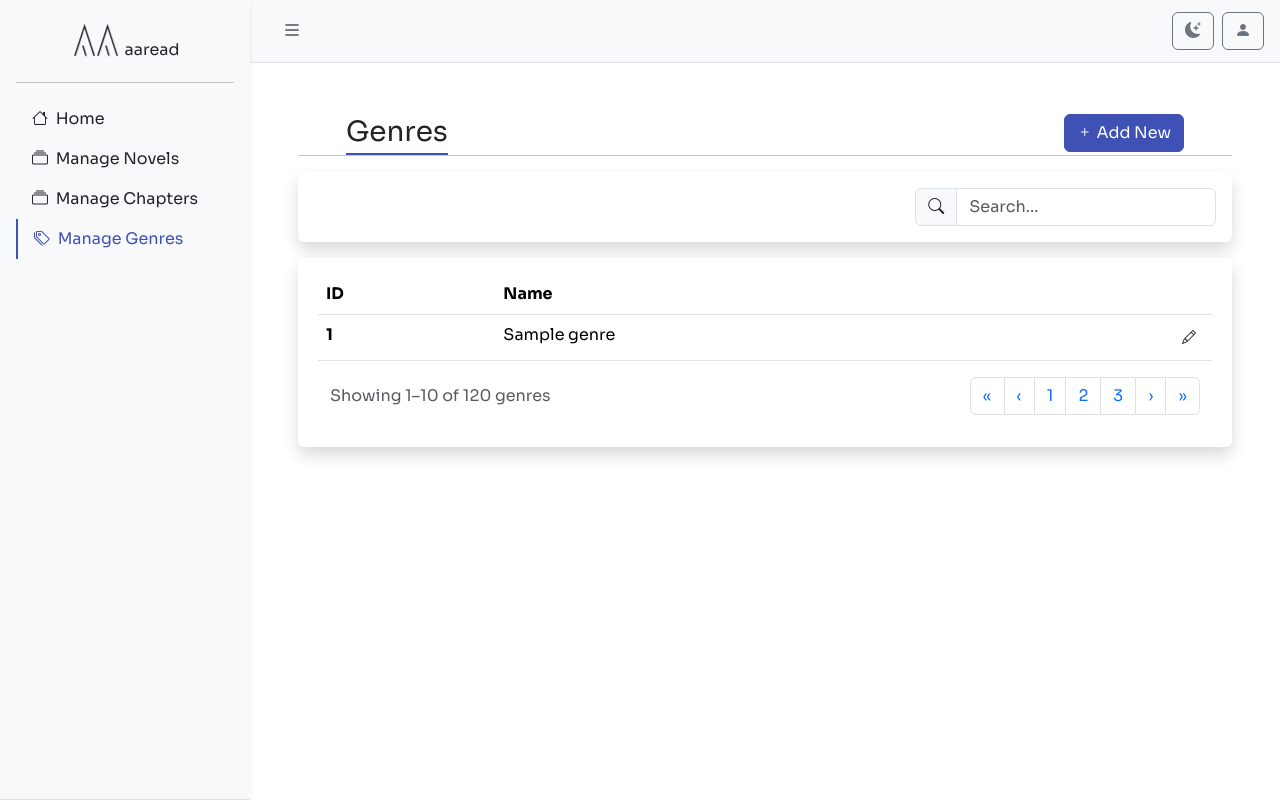
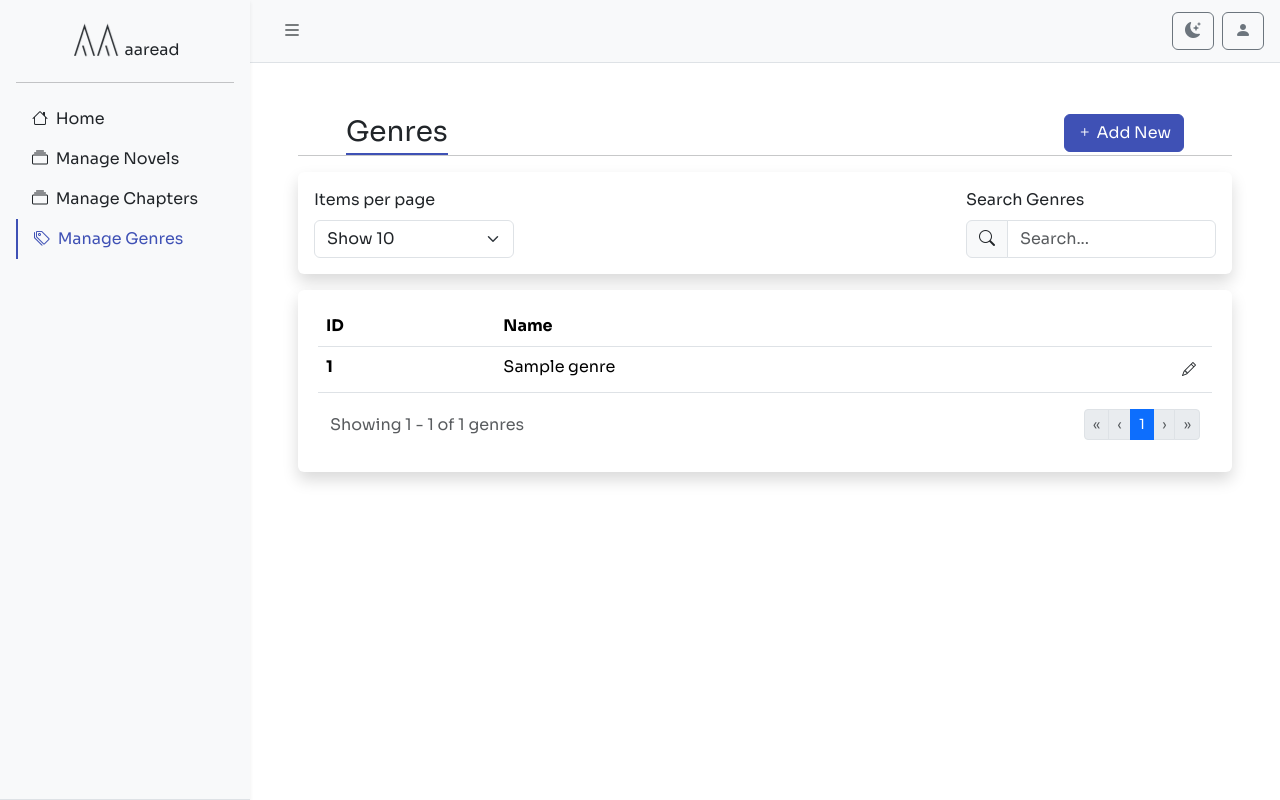
Before and after one commit to anthonyA1214/aaread, a Flask app: page /admin/genres in a window 1280 px wide. Run offline with Flask 3, Linux system fonts and the light colour scheme; the visitor is signed in with stand-in values (Sample User, id 1); tables that the repository leaves empty hold one stand-in row (values such as "Sample post").

Commit message:
Add pagination and search functionality, and per-page entry control

```diff
--- a/routes/admin.py
+++ b/routes/admin.py
@@ -27,10 +27,10 @@ def view_novels():
 @admin_bp.route("/novels/add", methods=["GET", "POST"])
 @admin_required
 def add_novel():
-    if request.method == "POST":
-        pass
-    else:
-        return render_template("admin/novels/add.html")
+        if request.method == "POST":
+            pass
+        else:
+            return render_template("admin/novels/add.html")
 
 
 @admin_bp.route("/novels/<int:novel_id>/edit", methods=["GET", "POST"])
@@ -81,9 +81,18 @@ def delete_chapter(novel_id):
 @admin_bp.route("/genres")
 @admin_required
 def view_genres():
-    genres = Genre.query.all()
+    page = request.args.get('page', 1, type=int)
+    per_page = request.args.get('per_page', 10, type=int)
+    search = request.args.get('search', '')
 
-    return render_template("admin/genres/list.html", genres=genres)
+    query = Genre.query
+    if search:
+        query = query.filter(Genre.name.ilike(f"%{search}%"))
+
+    pagination = query.order_by(Genre.id.asc()).paginate(page=page, per_page=per_page, error_out=False)
+    genres = pagination.items
+
+    return render_template("admin/genres/list.html", genres=genres, pagination=pagination)
 
 
 @admin_bp.route("/genres/add", methods=["POST"])
--- a/templates/admin/genres/list.html
+++ b/templates/admin/genres/list.html
@@ -66,17 +66,34 @@
 
     <!-- -->
     <div class="container">
+        <form method="get" action="{{ url_for('admin.view_genres') }}">
+            <div class="row mb-3">
+                <div class="bg-body rounded shadow p-3">
+                    <div class="d-flex flex-column flex-md-row justify-content-between gap-2">
 
-        <div class="row mb-3">
-            <div class="bg-body rounded shadow p-3 d-flex justify-content-end">
-                <div class="col-12 col-md-4 me-0">
-                    <div class="input-group">
-                        <span class="input-group-text" id="username-email-addon"><i class="bi bi-search"></i></span>
-                        <input type="text" class="form-control" placeholder="Search...">
+                        <div class="w-100" style="max-width: 200px;">
+                            <label for="perPageSelect" class="form-label">Items per page</label>
+                            <select class="form-select" aria-label="perPageSelect" id="perPageSelect" name="per_page" onchange="this.form.submit()">
+                                <option value="5" {% if request.args.get('per_page') == '5' %}selected{% endif %}>Show 5</option>
+                                <option value="10" {% if request.args.get('per_page') == '10' or not request.args.get('per_page') %}selected{% endif %}>Show 10</option>
+                                <option value="25" {% if request.args.get('per_page') == '25' %}selected{% endif %}>Show 25</option>
+                                <option value="50" {% if request.args.get('per_page') == '50' %}selected{% endif %}>Show 50</option>
+                            </select>
+                        </div>
+
+                        <div class="w-100" style="max-width: 250px;">
+                            <label for="searchInput" class="form-label">Search Genres</label>
+                            <div class="input-group">
+                                <span class="input-group-text" id="username-email-addon"><i class="bi bi-search"></i></span>
+                                <input type="text" class="form-control" placeholder="Search..." id="searchInput" name="search"
+                                value="{{ request.args.get('search', '') }}"
+                                onkeydown="if(event.key === 'Enter') this.form.submit();">
+                            </div>
+                        </div>
                     </div>
                 </div>
             </div>
-        </div>
+        </form>
 
         <div class="row mb-3">
             <div class="bg-body rounded shadow p-3">
@@ -111,39 +128,51 @@
                 <div class="row">
                     <div class="col-12">
                         <div class="d-flex flex-column flex-md-row text-center justify-content-between align-items-center px-3">
-                            <p class="text-muted">Showing 1–10 of 120 genres</p>
+                            <p class="text-muted">
+                                Showing
+                                {{ (pagination.page - 1) * pagination.per_page + 1}} -
+                                {{ pagination.page * pagination.per_page if pagination.page * pagination.per_page < pagination.total else pagination.total }}
+                                of {{ pagination.total }} genres
+                            </p>
 
                             <nav aria-label="Page navigation example">
-                                <ul class="pagination">
+                                <ul class="pagination pagination-sm flex-wrap">
+
                                     <!-- First page -->
-                                    <li class="page-item">
-                                    <a class="page-link" href="#" aria-label="First">
+                                    <li class="page-item {% if not pagination.has_prev %}disabled{% endif %}">
+                                    <a class="page-link" href="{{ url_for('admin.view_genres', page=1, per_page=request.args.get('per_page', '10'), search=request.args.get('search', '')) }}" aria-label="First">
                                         <span aria-hidden="true">&laquo;</span>
                                     </a>
                                     </li>
 
                                     <!-- Previous page -->
-                                    <li class="page-item">
-                                    <a class="page-link" href="#" aria-label="Previous">
+                                    <li class="page-item {% if not pagination.has_prev %}disabled{% endif %}">
+                                    <a class="page-link" href="{{ url_for('admin.view_genres', page=pagination.prev_num, per_page=request.args.get('per_page', '10'), search=request.args.get('search', '')) }}" aria-label="Previous">
                                         <span aria-hidden="true">&lsaquo;</span>
                                     </a>
                                     </li>
 
                                     <!-- Page numbers -->
-                                    <li class="page-item"><a class="page-link" href="#">1</a></li>
-                                    <li class="page-item"><a class="page-link" href="#">2</a></li>
-                                    <li class="page-item"><a class="page-link" href="#">3</a></li>
+                                    {% for page_num in pagination.iter_pages(left_edge=1, right_edge=1, left_current=2, right_current=2) %}
+                                        {% if page_num %}
+                                            <li class="page-item {% if page_num == pagination.page %}active{% endif %}">
+                                                <a class="page-link" href="{{ url_for('admin.view_genres', page=page_num, per_page=request.args.get('per_page', '10'), search=request.args.get('search', '')) }}">{{ page_num }}</a>
+                                            </li>
+                                        {% else %}
+                                            <li class="page-item disabled"><a class="page-link">…</a></li>
+                                        {% endif %}
+                                    {% endfor %}
 
                                     <!-- Next page -->
-                                    <li class="page-item">
-                                    <a class="page-link" href="#" aria-label="Next">
+                                    <li class="page-item {% if not pagination.has_next %}disabled{% endif %}">
+                                    <a class="page-link" href="{{ url_for('admin.view_genres', page=pagination.next_num, per_page=request.args.get('per_page', '10'), search=request.args.get('search', '')) }}" aria-label="Next">
                                         <span aria-hidden="true">&rsaquo;</span>
                                     </a>
                                     </li>
 
                                     <!-- Last page -->
-                                    <li class="page-item">
-                                    <a class="page-link" href="#" aria-label="Last">
+                                    <li class="page-item {% if not pagination.has_next %}disabled{% endif %}">
+                                    <a class="page-link" href="{{ url_for('admin.view_genres', page=pagination.pages, per_page=request.args.get('per_page', '10'), search=request.args.get('search', '')) }}" aria-label="Last">
                                         <span aria-hidden="true">&raquo;</span>
                                     </a>
                                     </li>
--- a/templates/admin/layout.html
+++ b/templates/admin/layout.html
@@ -46,7 +46,7 @@
 
                         <!-- manage novels -->
                         <li class="nav-item">
-                            <a href="{{ url_for('admin.index') }}" class="nav-link {% if request.path.startswith('/admin/novels') %}custom-active{% endif %}"
+                            <a href="{{ url_for('admin.view_novels') }}" class="nav-link {% if request.path.startswith('/admin/novels') %}custom-active{% endif %}"
                             {% if not request.path.startswith('/admin/novels') %}aria-current="page"{% endif %}>
                                 <i class="bi bi-collection me-1"></i> Manage Novels
                             </a>
@@ -95,7 +95,7 @@
                         <!-- home -->
                         <li class="nav-item">
                             <a href="{{ url_for('admin.index') }}" class="nav-link {% if request.path == '/admin/' %}custom-active{% endif %}"
-                            {% if request.path.startswith('/admin') %}aria-current="page"{% endif %}>
+                            {% if request.path == '/admin/' %}aria-current="page"{% endif %}>
                                 <i class="bi bi-house me-1"></i> Home
                             </a>
                         </li>
@@ -112,13 +112,13 @@
                         <li class="nav-item">
                             <a href="{{ url_for('admin.index') }}" class="nav-link {% if '/chapters' in request.path %}custom-active{% endif %}"
                             {% if '/chapters' in request.path %}aria-current="page"{% endif %}>
-                                <i class="bi bi-journal-bookmark me-1"></i> Manage Novels
+                                <i class="bi bi-collection me-1"></i> Manage Chapters
                             </a>
                         </li>
 
                         <!-- manage genres -->
                         <li class="nav-item">
-                            <a href="{{ url_for('admin.index') }}" class="nav-link {% if request.path.startswith('/admin/genres') %}custom-active{% endif %}"
+                            <a href="{{ url_for('admin.view_genres') }}" class="nav-link {% if request.path.startswith('/admin/genres') %}custom-active{% endif %}"
                             {% if request.path.startswith('/admin/genres') %}aria-current="page"{% endif %}>
                                 <i class="bi bi-tags me-1"></i> Manage Genres
                             </a>
```
Also changed, not shown: templates/admin/novels/add.html (+10 -1 lines), templates/admin/novels/delete.html (deleted, +0 -9 lines), templates/admin/novels/list.html (+7 -0 lines), 1 other file.
